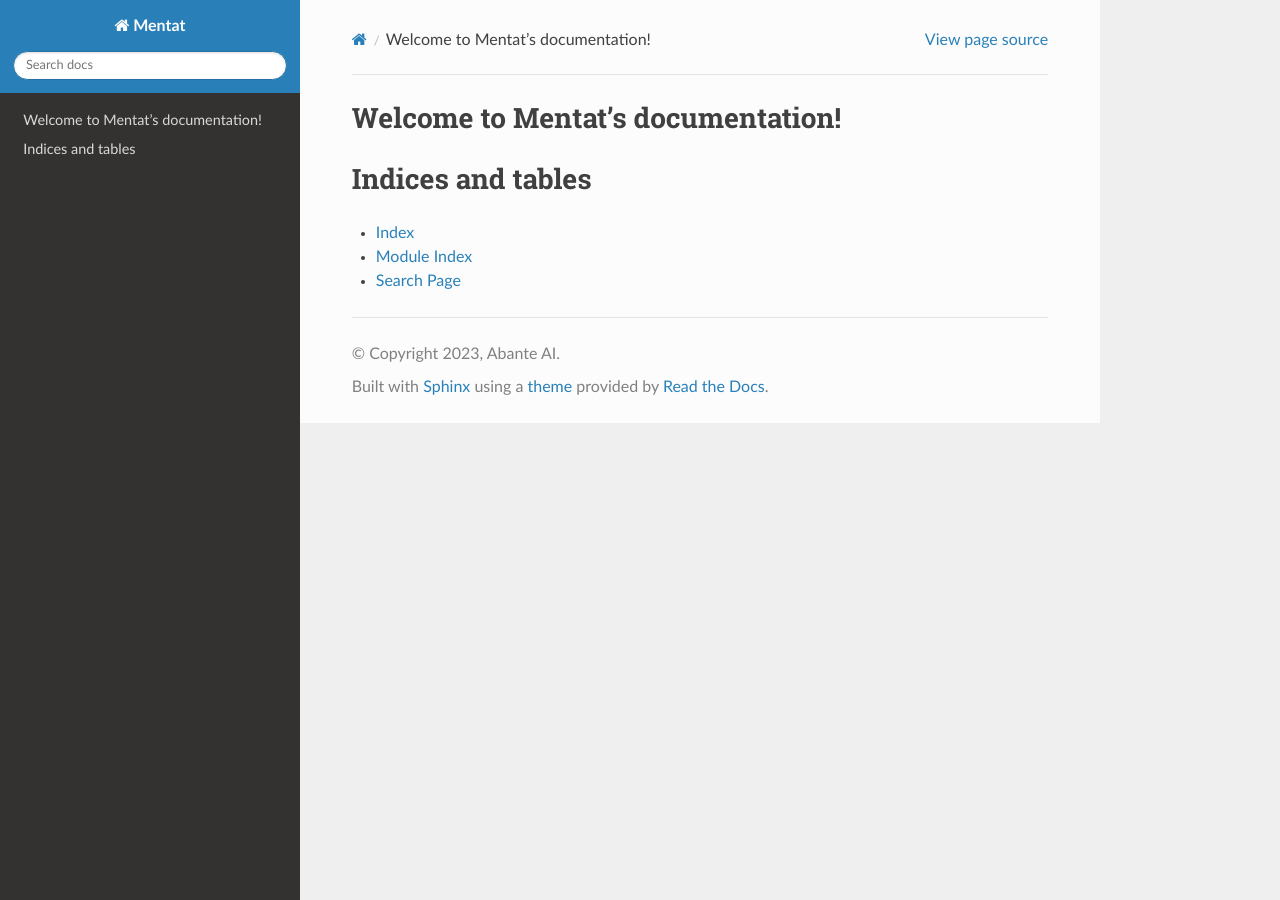
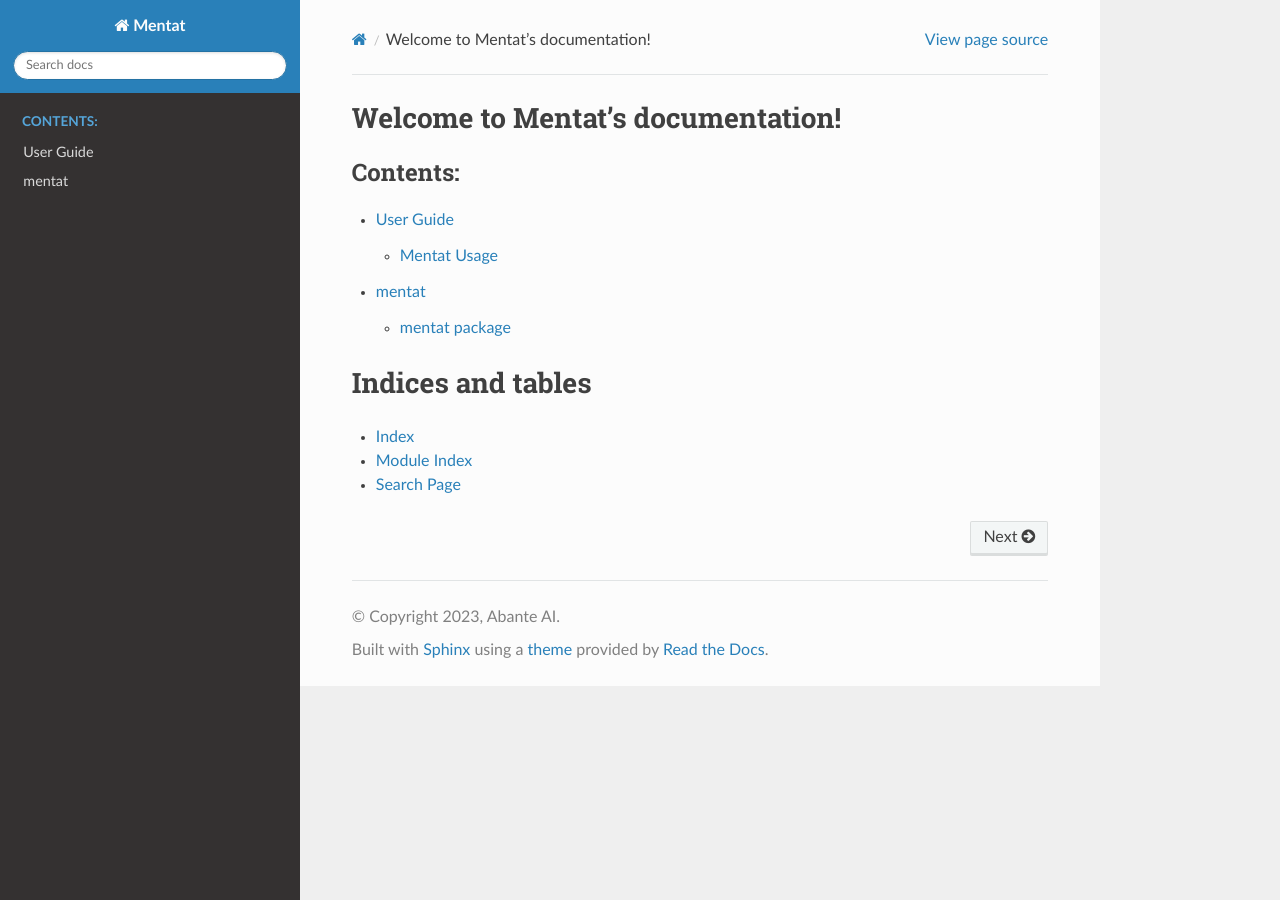
Before and after one commit to AbanteAI/mentat, a Sphinx documentation site: the page built from docs/source/index.rst, in a window 1280 px wide. Built offline with Sphinx 7.4.7 and the Read the Docs theme 2.0.0, drawn with Linux system fonts in a browser that asks for light colours.

Commit message:
Add addtional documentation about contributing to the project, start user and internal guides (#414)
Co-authored-by: Amit Joshi <amit.joshi@ihsmarkit.com>

```diff
--- a/dev-requirements.txt
+++ b/dev-requirements.txt
@@ -8,3 +8,4 @@ pytest-xdist==3.3.1
 ruff==0.0.292
 sphinx==7.2.6
 sphinx-rtd-theme==2.0.0
+sphinx-argparse==0.4.0
--- a/docs/source/conf.py
+++ b/docs/source/conf.py
@@ -22,6 +22,7 @@ extensions = [
     "sphinx.ext.viewcode",
     "sphinx.ext.napoleon",
     "sphinx.ext.todo",
+    "sphinxarg.ext",
 ]
 
 templates_path = ["_templates"]
--- a/docs/source/index.rst
+++ b/docs/source/index.rst
@@ -10,6 +10,8 @@ Welcome to Mentat's documentation!
    :maxdepth: 2
    :caption: Contents:
 
+   user/guides
+   internal/modules
 
 
 Indices and tables
--- /dev/null
+++ b/docs/source/user/guides.rst
@@ -0,0 +1,7 @@
+User Guide
+==========
+
+.. toctree::
+   :maxdepth: 4
+
+   usage
--- /dev/null
+++ b/docs/source/user/usage.rst
@@ -0,0 +1,7 @@
+Mentat Usage
+============
+
+.. argparse::
+   :prog: mentat
+   :module: mentat.terminal.client
+   :func: get_parser
```
Also changed, not shown: CONTRIBUTING.md (added, +49 -0 lines), docs/source/internal/mentat.command.commands.rst (renamed from docs/source/mentat.command.commands.rst), docs/source/internal/mentat.command.rst (renamed from docs/source/mentat.command.rst), docs/source/internal/mentat.feature_filters.rst (renamed from docs/source/mentat.feature_filters.rst), docs/source/internal/mentat.parsers.rst (renamed from docs/source/mentat.parsers.rst), docs/source/internal/mentat.prompts.rst (renamed from docs/source/mentat.prompts.rst), docs/source/internal/mentat.python_client.rst (renamed from docs/source/mentat.python_client.rst), docs/source/internal/mentat.rst (renamed from docs/source/mentat.rst), docs/source/internal/mentat.terminal.rst (renamed from docs/source/mentat.terminal.rst), docs/source/internal/mentat.vision.rst (renamed from docs/source/mentat.vision.rst), docs/source/internal/modules.rst (renamed from docs/source/modules.rst), 2 other files.
